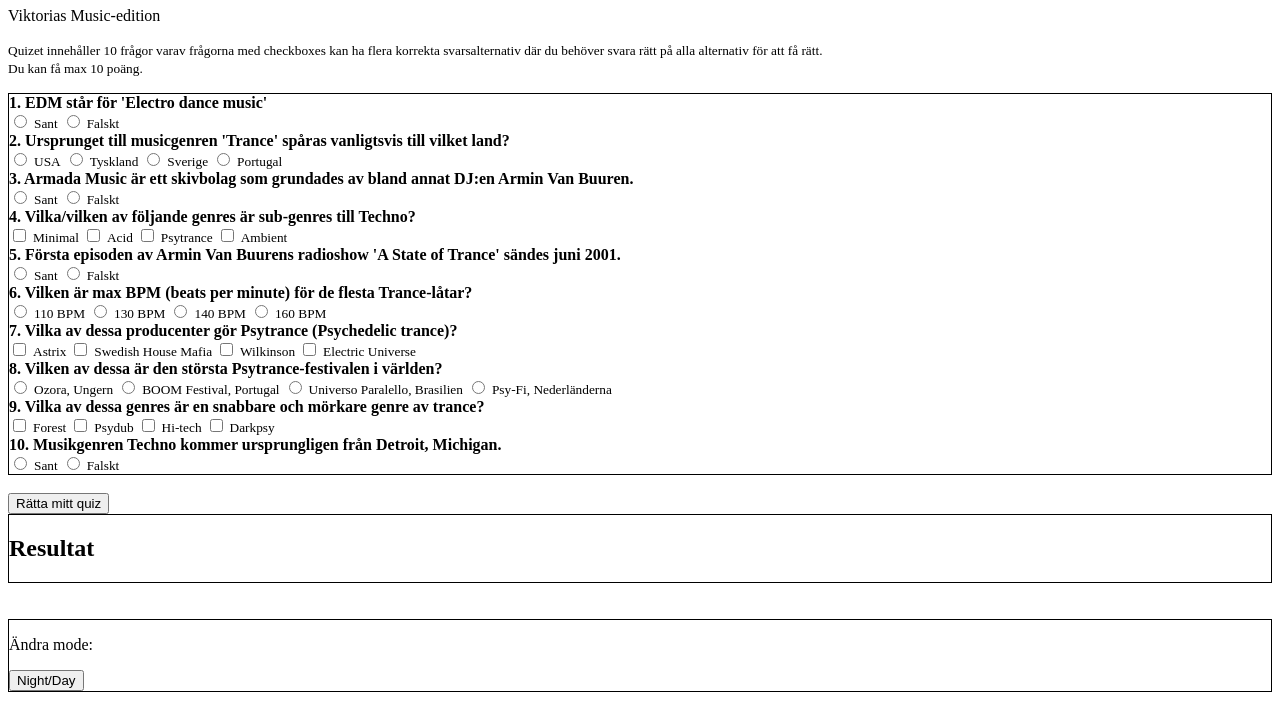
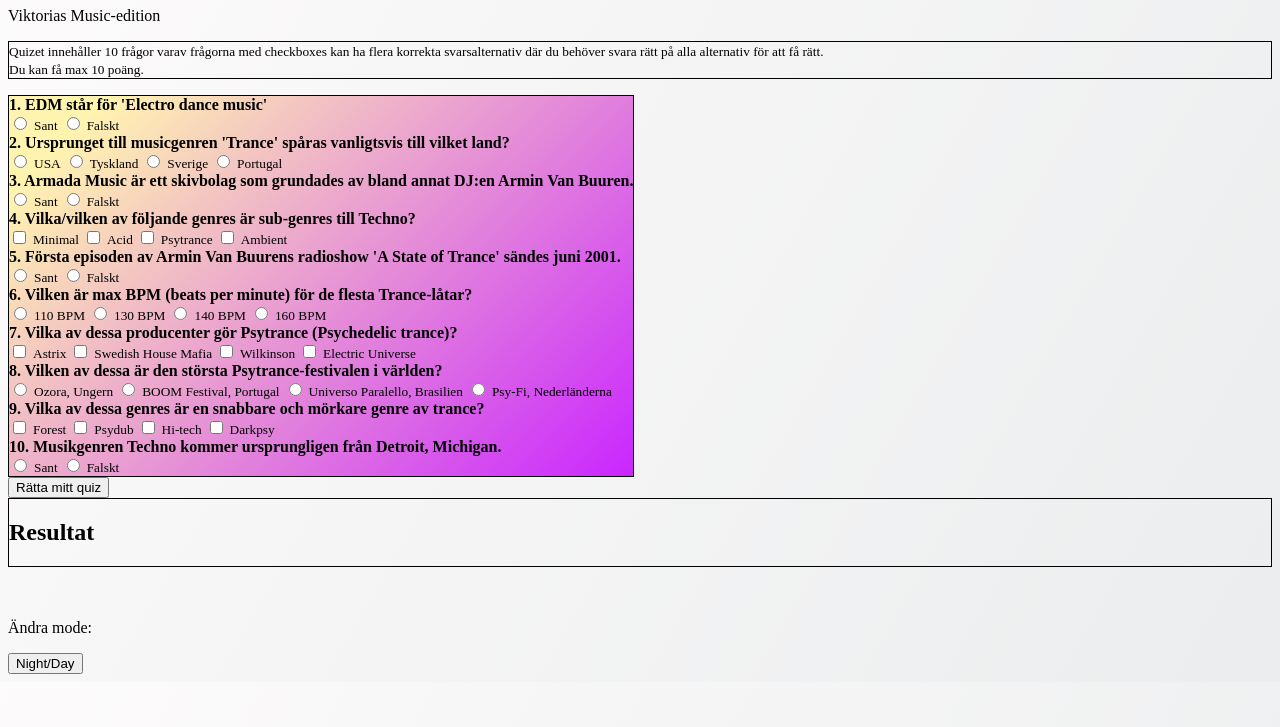
Before and after one commit to Viktoria-L/Quiz-School-Assignment, a plain HTML site: page index.html in a window 1280 px wide. Shown: the part 73-800 px from the top of the page. Drawn offline with Linux system fonts and the light colour scheme.

Commit message:
Ändrat rättningsfunktion och annat

```diff
--- a/style.css
+++ b/style.css
@@ -1,6 +1,6 @@
 body {
-    background: white;
-    color: black;
+    background-image: linear-gradient(120deg, #fdfbfb 0%, #ebedee 100%);
+     color: black;
 }
 h1 {
     color:rebeccapurple;
@@ -8,15 +8,28 @@
 .darkmode {
     background-color: black;
   color: white;
+}
 
-}
-.changeModes {
+.instruktion {
     border: 1px solid black;
 }
+.darkmode .questionDiv {
+    background-image: linear-gradient(to top, #30cfd0 0%, #330867 100%);
+}
 .questionDiv {
+    background-image: linear-gradient( 135deg, #FFF3B0 10%, #CA26FF 100%);
     border: 1px solid black;
+    margin:auto;
+    display: inline-block;
 }
 
 .resultDiv {
     border: 1px solid black;
 }
+
+/* .changeMode { button
+
+}
+.#correctMyQuiz { button
+}
+*/
```
